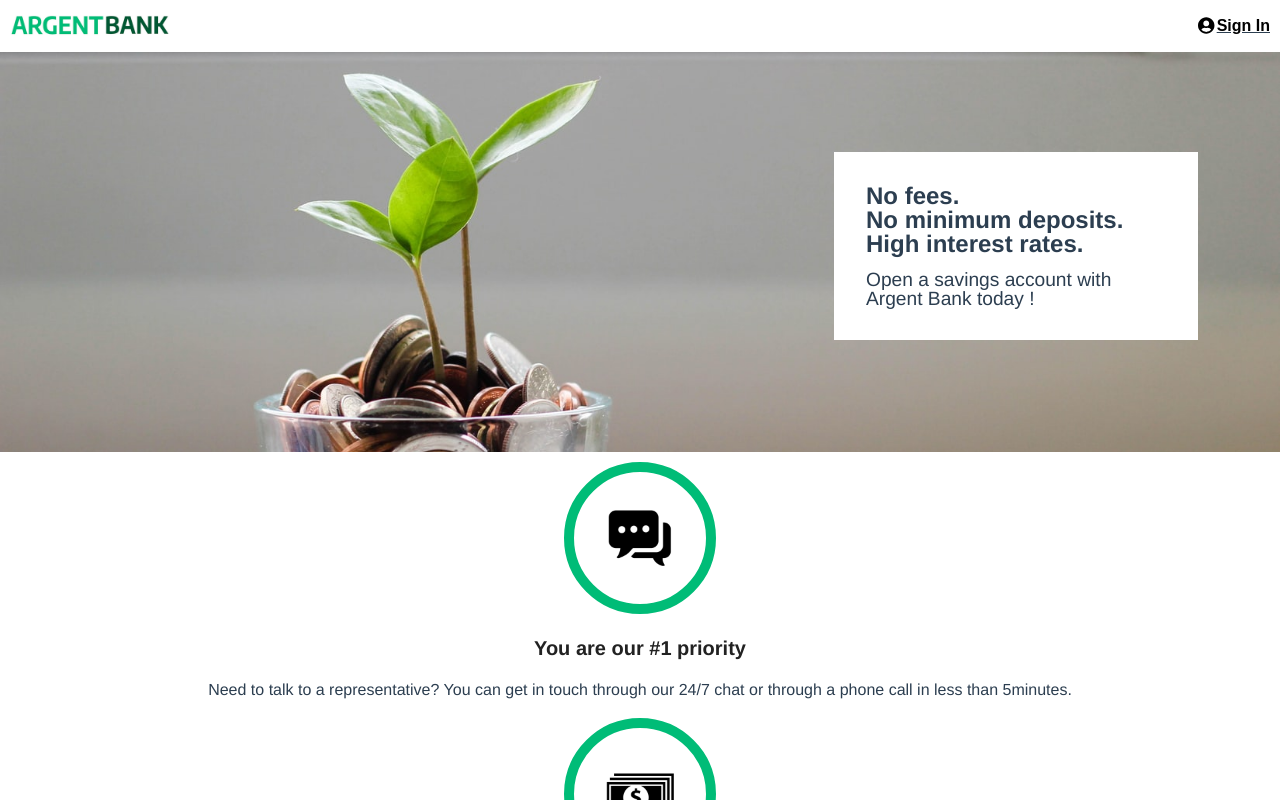
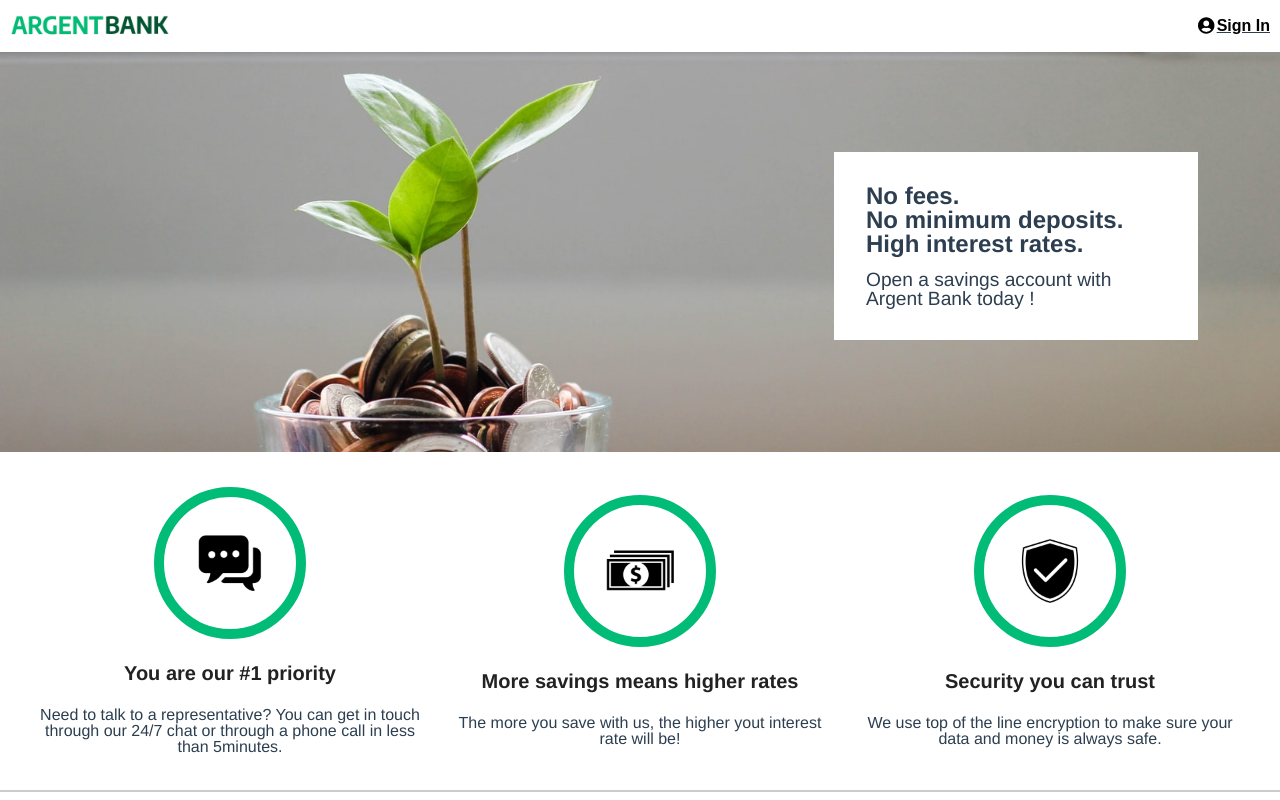
Before and after one commit to damevin/ArgentBank, a React (Create React App) app: page / in a window 1280 px wide. Shown: the top 800 px of the page. Built offline with nearby package versions, Linux system fonts and the light colour scheme.

Commit message:
📱  Fix grid for desktop devices

```diff
--- a/src/containers/Home/Home.scss
+++ b/src/containers/Home/Home.scss
@@ -1,3 +1,5 @@
+@import "src/style/variables.scss";
+
 .home {
 	&__section {
 		display: grid;
@@ -6,3 +8,10 @@
 		padding: 10px;
 	}
 }
+
+@media screen and (min-width: $mediumdevices) {
+	.home__section {
+		margin: 25px;
+		grid-template-columns: repeat(3, 1fr);
+	}
+}
```
